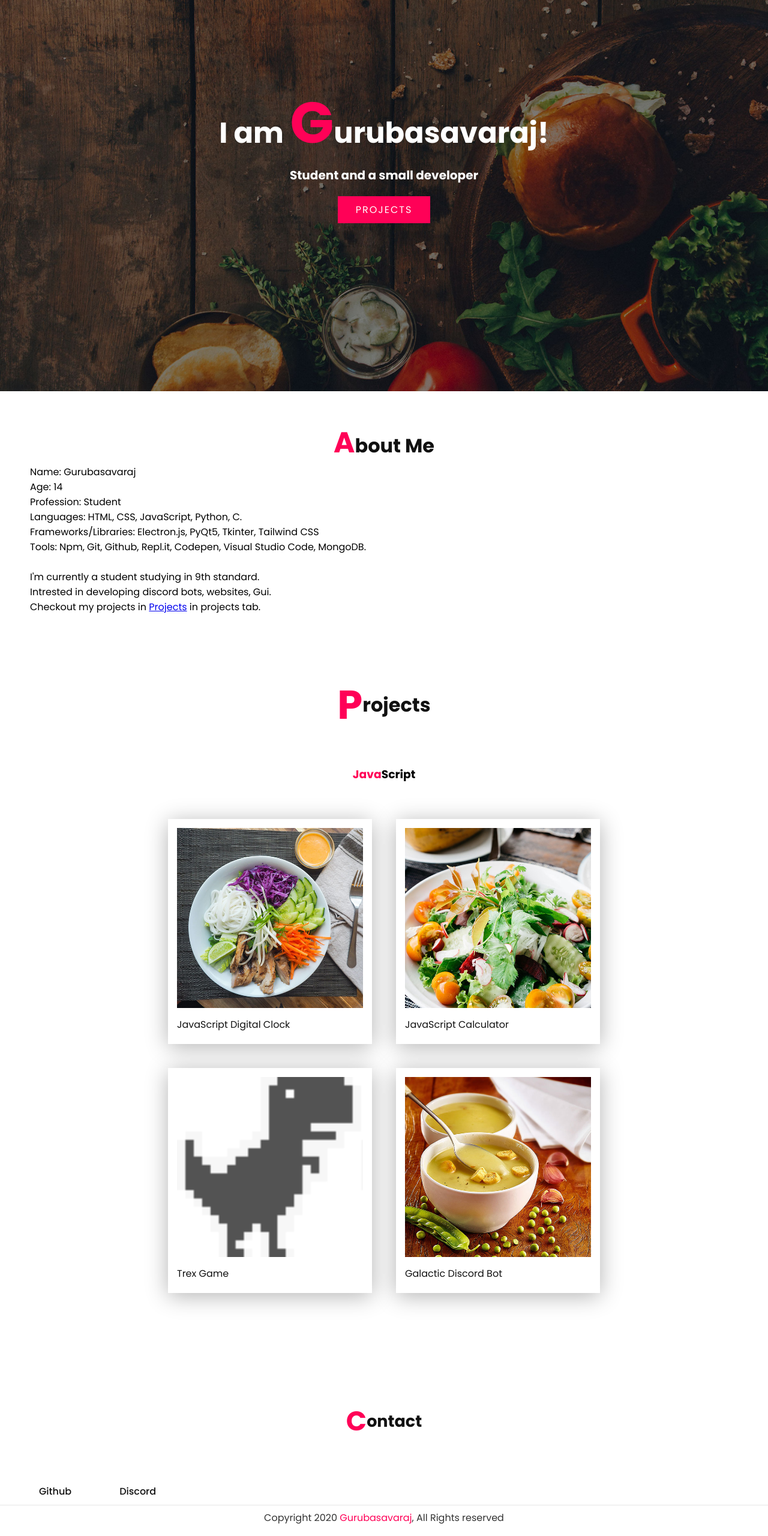
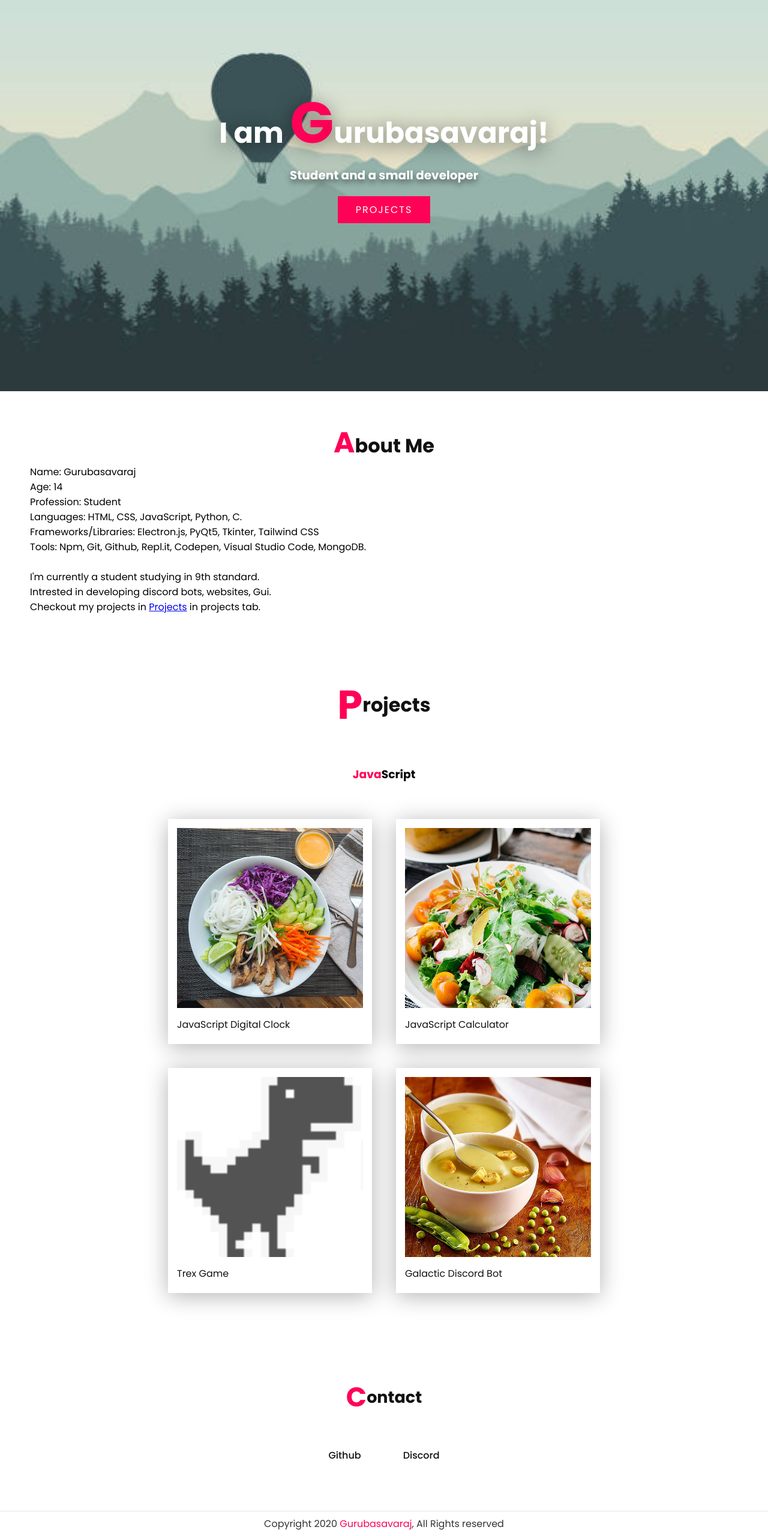
Before and after one commit to gurubasavraj15/My-Portfolio, a plain HTML site: page index.html in a window 1280 px wide. Shown: the part 148-2708 px from the top of the page at 60% size. Drawn offline with Linux system fonts and the light colour scheme.

Commit message:
Add files via upload

```diff
--- a/style.css
+++ b/style.css
@@ -23,18 +23,20 @@ h5{
     display: flex;
     justify-content: center;
     align-items: center;
-    background: url(assets/bg2.jpg);
+    background: url(assets/stock.jpg);
     background-size: cover;
 }
 
 .banner .content{
     max-width: 900px;
     text-align: center;
+    filter: none;
 }
 
 .banner .content h2{
     font-size: 3em;
     color: #fff;
+    text-shadow: 0 5px 30px rgba(0, 0, 0, 0.5);
 }
 
 .banner .content h2 span{
@@ -45,6 +47,7 @@ h5{
 .banner .content h5{
     font-size: 20px;
     color: #fff;
+    text-shadow: 0 5px 10px rgba(0, 0, 0, 0.5);
 }
 
 .btn{
@@ -65,6 +68,7 @@ h5{
     color: #ff0157;
     background: #fff;
     font-weight: 800;
+    transition: 0.5s;
 }
 
 header{
@@ -85,6 +89,7 @@ header .logo{
     font-weight: 700;
     font-size: 27px;
     text-decoration: none;
+    text-shadow: 0 5px 10px rgba(0, 0, 0, 0.5);
 }
 
 header .logo span{
@@ -107,6 +112,7 @@ header .navbar li a{
     padding: 10px 15px;
     color: #fff;
     font-weight: 500;
+    text-shadow: 0 5px 10px rgba(0, 0, 0, 0.5);
     transition: 0.5s;
 }
 
@@ -118,10 +124,13 @@ header.sticky{
 
 header.sticky .logo{
     color: #111;
+    text-shadow: 0 0px 0px rgba(0, 0, 0, 0);
+
 }
 
 header.sticky .navbar li a{
     color: #111;
+    text-shadow: 0 0px 0px rgba(0, 0, 0, 0);
 }
 
 header .navbar li a:hover{
@@ -129,6 +138,7 @@ header .navbar li a:hover{
     background: #fff;
     padding: 10px 20px;
     transition: 0.5s;
+    text-shadow: 0 0px 0px rgba(0, 0, 0, 0);
 }
 
 header.sticky .navbar li a:hover{
@@ -249,6 +259,10 @@ footer{
     transition: 0.5s;
 }
 
+.contact{
+    padding: 10px;
+}
+
 .contact .logo{
     color: #111;
     font-weight: 700;
@@ -267,11 +281,17 @@ footer{
 .cobar{
     position: relative;
     display: flex;
+    justify-content: center;
+    align-items: center;
+    padding-bottom: 50px;
 }
 
 .cobar li{
     list-style: none;
-    margin-left: 50px;
+    display: flex;
+    justify-content: center;
+    align-items: center;
+    padding: 20px;
 }
 
 .cobar li a{
@@ -281,8 +301,6 @@ footer{
     font-weight: 500;
     transition: 0.5s;
     display: flex;
-    justify-content: center;
-    align-items: center;
 }
 
 .cobar li a:hover{
@@ -309,6 +327,8 @@ footer{
 .copyrightText p span{
     color: #ff0157;
 }
+
+/* Responsive Code */
 
 @media (max-width: 991px){
     header{
```
